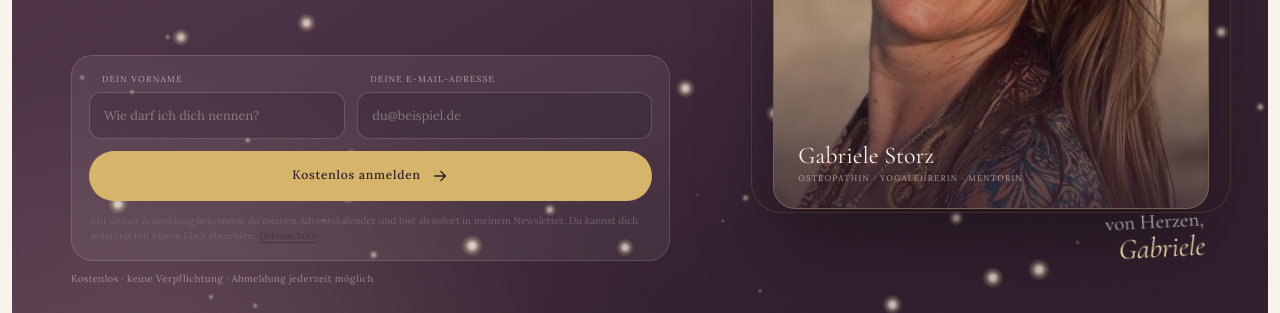
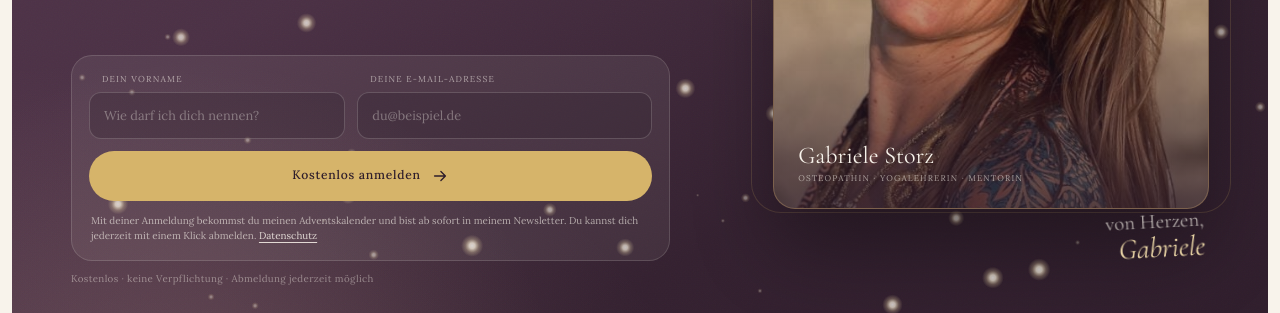
Before and after one commit to AnkonRezwan/adventskalender-2026, a plain HTML site: page index.html in a window 1280 px wide. Shown: the part 487-800 px from the top of the page. Drawn offline with Linux system fonts and the light colour scheme.

Commit message:
Fix consent paragraph contrast; bump CSS cache version to v3

```diff
--- a/index.html
+++ b/index.html
@@ -28,7 +28,7 @@
   <link rel="preload" href="assets/fonts/cormorant-garamond-latin.woff2" as="font" type="font/woff2" crossorigin>
   <link rel="preload" href="assets/fonts/lora-latin.woff2" as="font" type="font/woff2" crossorigin>
   <link rel="preload" href="assets/images/gabriele-portrait.jpg" as="image">
-  <link rel="stylesheet" href="styles.css?v=2">
+  <link rel="stylesheet" href="styles.css?v=3">
   <script>document.documentElement.classList.add("js");</script>
 
   <script type="application/ld+json">
--- a/styles.css
+++ b/styles.css
@@ -1181,13 +1181,13 @@ p {
 
 .signup-form__consent {
   margin: 12px 2px 0;
-  color: var(--muted);
+  color: rgba(248, 243, 235, 0.62);
   font-size: 0.62rem;
   line-height: 1.55;
 }
 
 .signup-form__consent a {
-  color: var(--plum);
+  color: rgba(248, 243, 235, 0.86);
   text-underline-offset: 3px;
 }
 
```
Also changed, not shown: bestaetigung.html (+1 -1 lines), danke.html (+1 -1 lines), tuer.html (+1 -1 lines).
